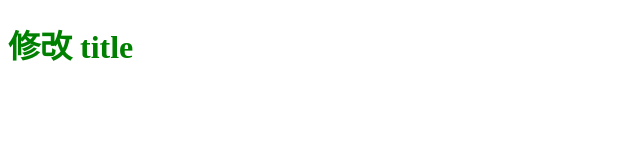
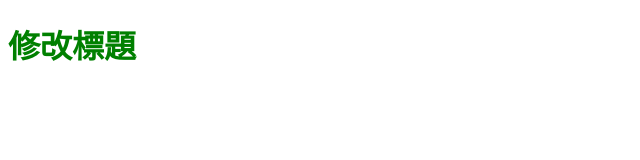
Before and after one commit to Dasistwei/git-3, a plain HTML site: page index.html in a window 1280 px wide. Shown: the whole page, without its empty margins (0-640 px from the left). Drawn offline with Linux system fonts and the light colour scheme.

Commit message:
修改 h1 文字

```diff
--- a/index.html
+++ b/index.html
@@ -7,6 +7,6 @@
   <link rel="stylesheet" href="all.css">
 </head>
 <body>
-  <h1>修改 title</h1>
+  <h1>修改標題</h1>
 </body>
 </html>
```
